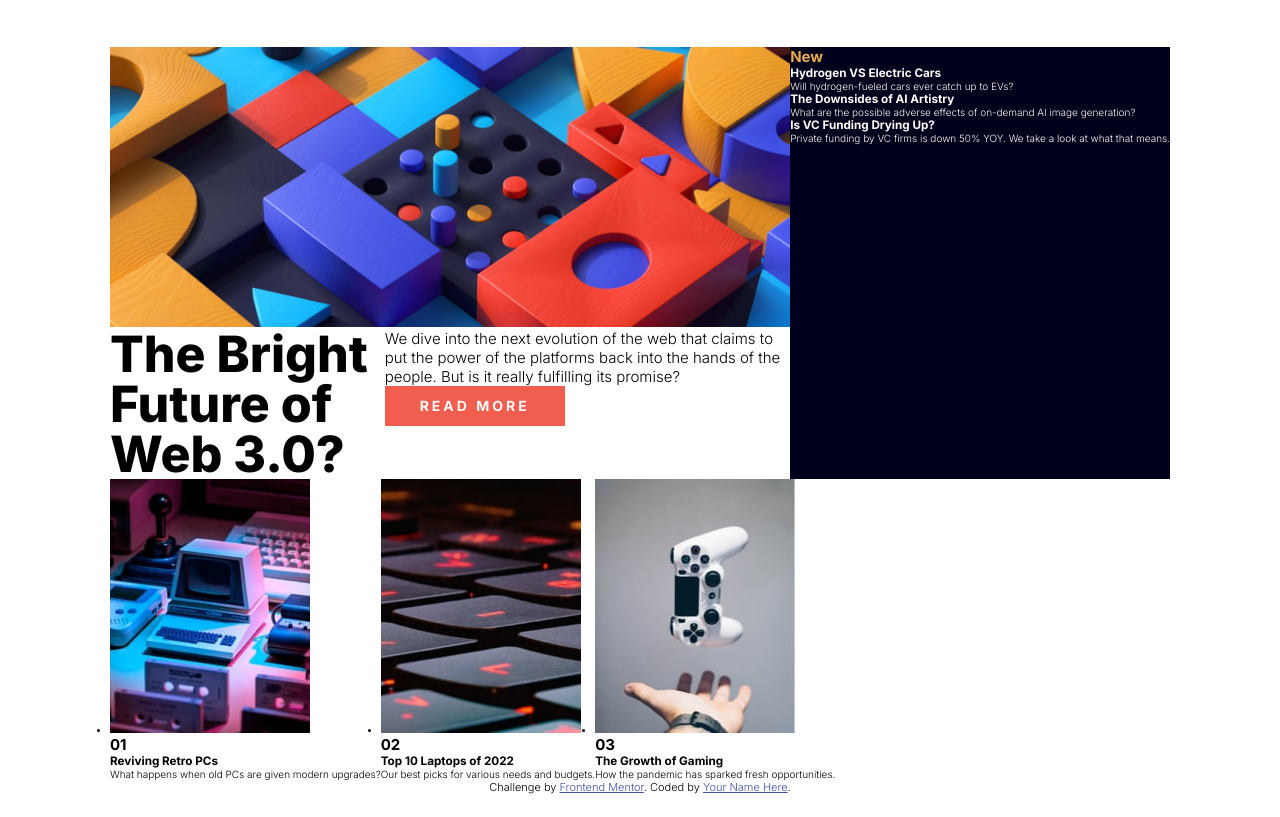
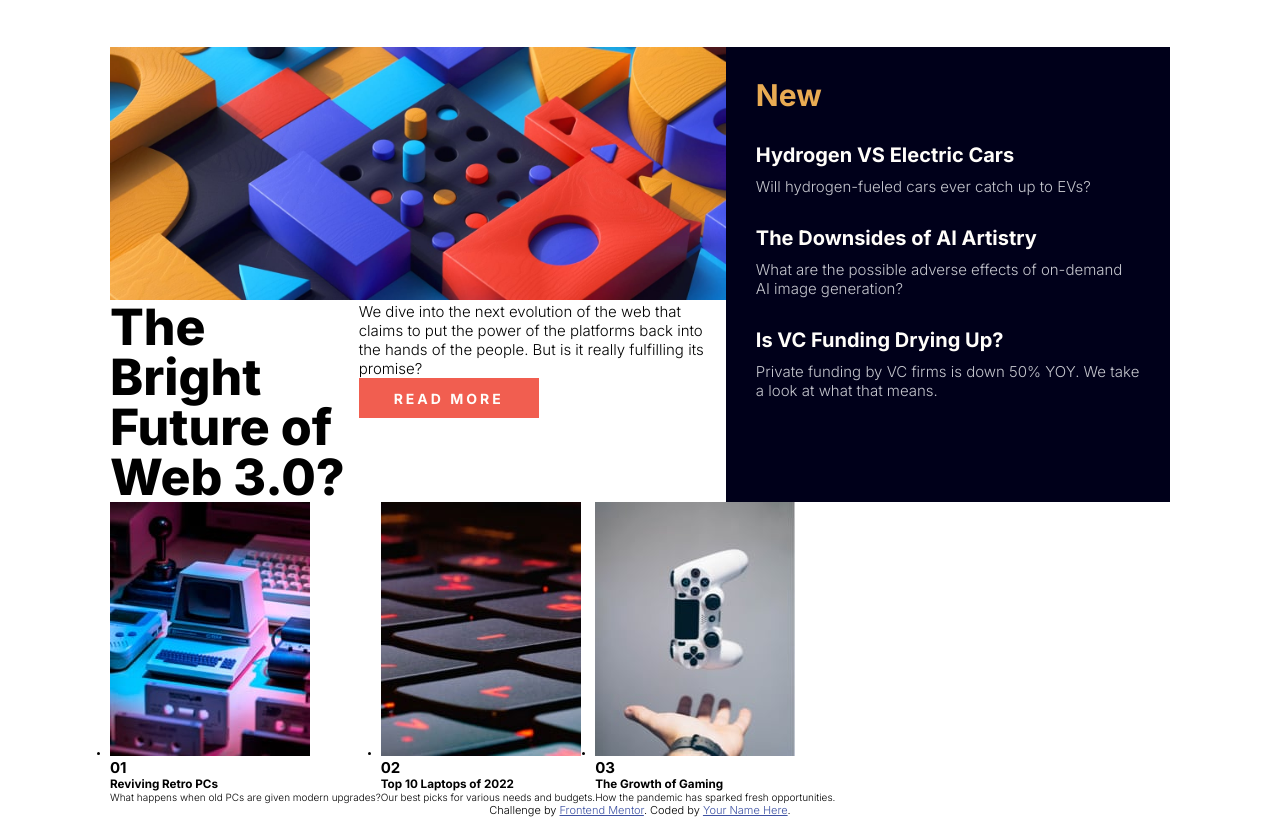
Before and after one commit to KiddAlexx/news-homepage-FM, a plain HTML site: page index.html in a window 1280 px wide. Shown: the part 93-910 px from the top of the page. Before the commit the page ends 887 px from the top, so only its background shows below. Drawn offline with Linux system fonts and the light colour scheme.

Commit message:
add basic spacing to new stories section

```diff
--- a/styles.css
+++ b/styles.css
@@ -100,14 +100,28 @@ header {
 .new-stories {
   grid-column: 2/3;
   grid-row: 1/4;
+  padding: 3rem;
   background-color: var(--vdark-gray-blue);
   color: var(--off-white);
 }
 
 .new-stories h2 {
+  font-size: 3rem;
+  margin-bottom: 1rem;
   color: var(--soft-orange);
 }
 
+.new-stories h3 {
+  font-size: 2rem;
+  margin-top: 3rem;
+}
+
+.new-stories p {
+  margin-top: 1rem;
+  margin-bottom: 3rem;
+  font-size: 1.5rem;
+  color: var(--gray-blue);
+}
 /********************Top Stories**********************/
 
 .top-stories {
```
